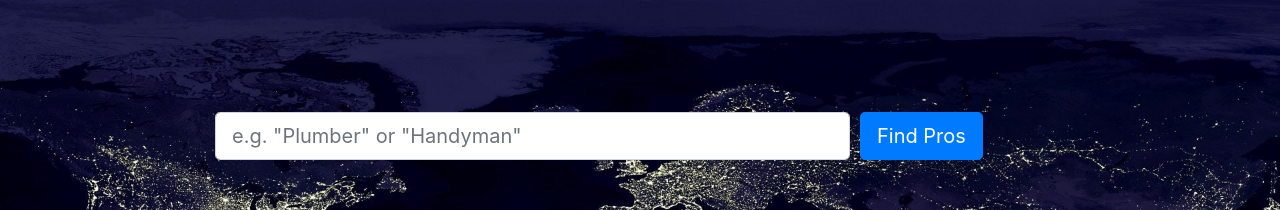
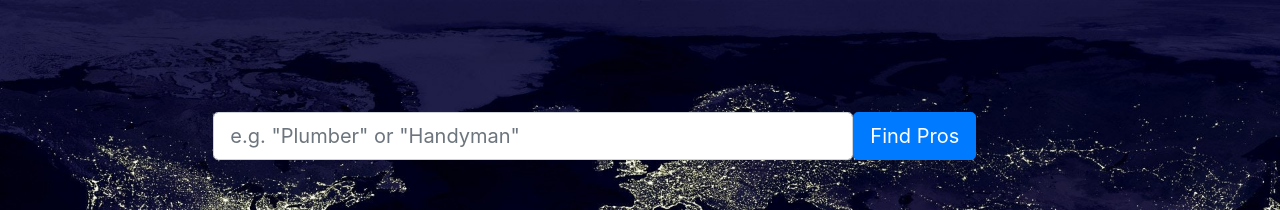
Before and after one commit to Mbouke-Project/nextjs-mbouke, a Next.js app: page / in a window 1280 px wide. Shown: the top 210 px of the page. Built offline with nearby package versions, Linux system fonts and the light colour scheme.

Commit message:
Remove column gutters

```diff
--- a/pages/index.js
+++ b/pages/index.js
@@ -42,10 +42,10 @@ export default function Home() {
           />
           <h1 className={styles.landingText}> Hello </h1>
           <Form className={styles.landingForm}>
-            <Form.Row>
+            <Row noGutters={true}>
               <Col xs={2}>
               </Col>
-              <Col xs={6}>
+              <Col xs={6}  >
                 <Form.Control size='lg' placeholder='e.g. "Plumber" or "Handyman"'/>
               </Col>
               <Col >
@@ -56,7 +56,7 @@ export default function Home() {
               <Col xs={2}>
 
               </Col>
-            </Form.Row>
+            </Row>
           </Form>
         </div>
 
```
